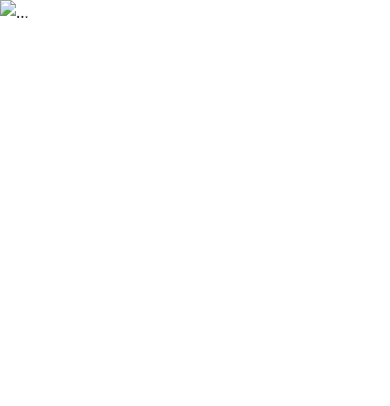
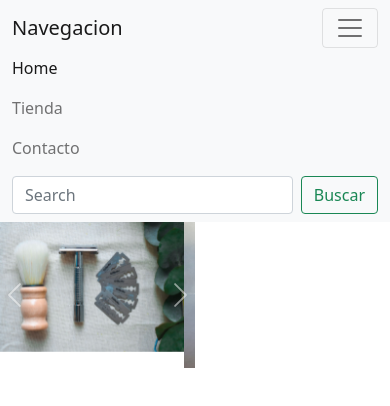
Before and after one commit to mattiaspenia/Desafio-Bootstrap, a plain HTML site: page index.html in a window 390 px wide. Drawn offline with nearby package versions, Linux system fonts and the light colour scheme.

Commit message:
second commit

```diff
--- a/index.html
+++ b/index.html
@@ -14,48 +14,88 @@
 		<title></title>
 	</head>
 	<body>
+		<nav class="navbar navbar-expand-xl navbar-light bg-light">
+			<div class="container-fluid">
+				<a class="navbar-brand" href="#">Navegacion</a>
+				<button
+					class="navbar-toggler"
+					type="button"
+					data-bs-toggle="collapse"
+					data-bs-target="#navbarBasic"
+					aria-controls="navbarBasic"
+					aria-expanded="false"
+					aria-label="Toggle navigation"
+				>
+					<span class="navbar-toggler-icon"></span>
+				</button>
+				<div class="collapse navbar-collapse show" id="navbarBasic">
+					<ul class="navbar-nav me-auto mb-2 mb-xl-0">
+						<li class="nav-item">
+							<a class="nav-link active" aria-current="page" href="#">Home</a>
+						</li>
+						<li class="nav-item">
+							<a
+								class="nav-link"
+								href="https://komorebiecologico.empretienda.com.ar/"
+								>Tienda</a
+							>
+						</li>
+						<li class="nav-item">
+							<a
+								class="nav-link"
+								href="https://wa.me/c/5493518640467"
+								tabindex="-1"
+								aria-disabled="false"
+								>Contacto</a
+							>
+						</li>
+					</ul>
+					<form class="d-flex">
+						<input
+							class="form-control me-2"
+							type="search"
+							placeholder="Search"
+							aria-label="Search"
+						/>
+						<button class="btn btn-outline-success" type="submit">
+							Buscar
+						</button>
+					</form>
+				</div>
+			</div>
+		</nav>
 		<div
-			id="carouselExampleIndicators"
-			class="carousel slide"
+			id="carouselExampleControls"
+			class="carousel slide w-50"
 			data-bs-ride="carousel"
 		>
-			<div class="carousel-indicators">
-				<button
-					type="button"
-					data-bs-target="#carouselExampleIndicators"
-					data-bs-slide-to="0"
-					class="active"
-					aria-current="true"
-					aria-label="Slide 1"
-				></button>
-				<button
-					type="button"
-					data-bs-target="#carouselExampleIndicators"
-					data-bs-slide-to="1"
-					aria-label="Slide 2"
-				></button>
-				<button
-					type="button"
-					data-bs-target="#carouselExampleIndicators"
-					data-bs-slide-to="2"
-					aria-label="Slide 3"
-				></button>
-			</div>
 			<div class="carousel-inner">
 				<div class="carousel-item active">
-					<img src="..." class="d-block w-100" alt="..." />
+					<img
+						src="fotos/MAQUINA DE AFEITAR.jpeg"
+						class="d-block w-100"
+						alt="..."
+					/>
 				</div>
 				<div class="carousel-item">
-					<img src="..." class="d-block w-100" alt="..." />
+					<img
+						src="fotos/WhatsApp Image 2021-09-22 at 19.58.34 (2).jpeg"
+						class="d-block w-100"
+						alt="..."
+					/>
 				</div>
 				<div class="carousel-item">
-					<img src="..." class="d-block w-100" alt="..." />
+					<img
+						src="fotos/SHAMPOO Y ACONDICIONADOR.jpeg"
+						class="d-block w-100"
+						alt="..."
+					/>
 				</div>
 			</div>
 			<button
 				class="carousel-control-prev"
 				type="button"
-				data-bs-target="#carouselExampleIndicators"
+				data-bs-target="#carouselExampleControls"
 				data-bs-slide="prev"
 			>
 				<span class="carousel-control-prev-icon" aria-hidden="true"></span>
@@ -64,12 +104,17 @@
 			<button
 				class="carousel-control-next"
 				type="button"
-				data-bs-target="#carouselExampleIndicators"
+				data-bs-target="#carouselExampleControls"
 				data-bs-slide="next"
 			>
 				<span class="carousel-control-next-icon" aria-hidden="true"></span>
 				<span class="visually-hidden">Next</span>
 			</button>
 		</div>
+		<script
+			src="https://cdn.jsdelivr.net/npm/bootstrap@5.1.3/dist/js/bootstrap.bundle.min.js"
+			integrity="sha384-ka7Sk0Gln4gmtz2MlQnikT1wXgYsOg+OMhuP+IlRH9sENBO0LRn5q+8nbTov4+1p"
+			crossorigin="anonymous"
+		></script>
 	</body>
 </html>
```
Also changed, not shown: Productos.html (added).
